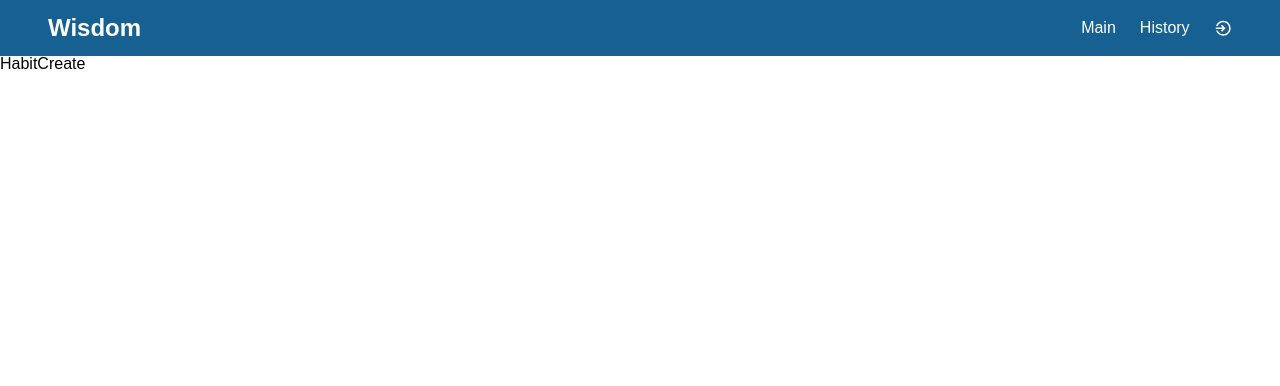
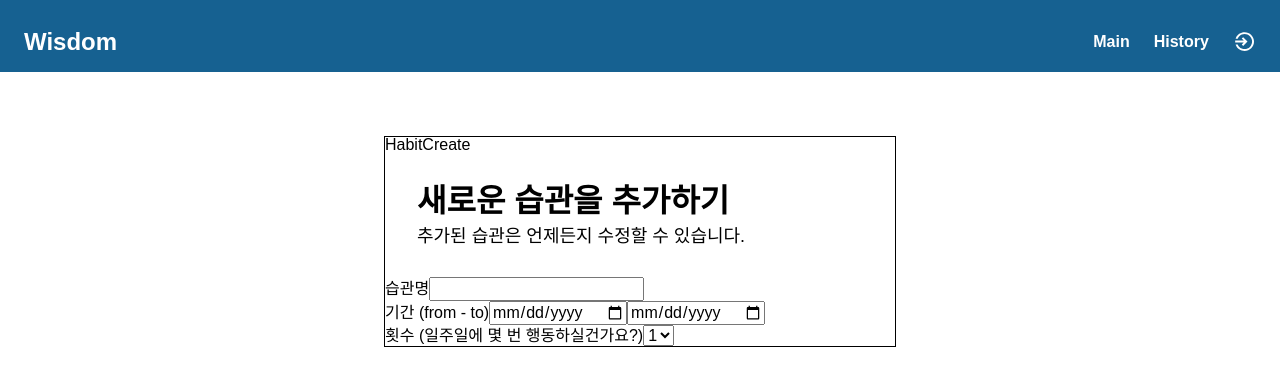
Before and after one commit to next-shiyon/wisdom, a React (Vite) app: page /habit/create in a window 1280 px wide. Shown: the top 386 px of the page. Built offline with nearby package versions, Linux system fonts and the light colour scheme.

Commit message:
🚧 WIP HabitCreate component and some styled-components

```diff
--- a/src/components/layout/index.tsx
+++ b/src/components/layout/index.tsx
@@ -3,6 +3,7 @@ import Header from '../header';
 import { GlobalStyles } from '../../styles/Global.styled';
 import { ThemeProvider } from 'styled-components';
 import { theme } from '../../styles/theme';
+import { MainContainer } from '../../styles/MainContainer.styled';
 
 export default function Layout() {
   return (
@@ -10,7 +11,9 @@ export default function Layout() {
       <ThemeProvider theme={theme}>
         <GlobalStyles />
         <Header />
-        <Outlet />
+        <MainContainer>
+          <Outlet />
+        </MainContainer>
       </ThemeProvider>
     </>
   );
--- a/src/pages/habit/HabitCreate.tsx
+++ b/src/pages/habit/HabitCreate.tsx
@@ -1,3 +1,39 @@
+import PageInfo from '../../components/shared/PageInfo/PageInfo';
+import { Flex } from '../../styles/Flex.styled';
+import { Input } from '../../styles/Input.styled';
+import { Select } from '../../styles/Select.styled';
+
 export default function HabitCreate() {
-  return <div>HabitCreate</div>;
+  return (
+    <>
+      HabitCreate
+      <PageInfo
+        title="새로운 습관을 추가하기"
+        description="추가된 습관은 언제든지 수정할 수 있습니다."
+      />
+      <Flex $direction="column">
+        <label>
+          습관명
+          <Input type="text" />
+        </label>
+        <label>
+          기간 (from - to)
+          <Input type="date" />
+          <Input type="date" />
+        </label>
+        <label>
+          횟수 (일주일에 몇 번 행동하실건가요?)
+          <Select>
+            <option value="dog">1</option>
+            <option value="dog">2</option>
+            <option value="dog">3</option>
+            <option value="dog">4</option>
+            <option value="dog">5</option>
+            <option value="dog">6</option>
+            <option value="dog">7</option>
+          </Select>
+        </label>
+      </Flex>
+    </>
+  );
 }
--- /dev/null
+++ b/src/styles/Flex.styled.ts
@@ -0,0 +1,6 @@
+import styled from 'styled-components';
+
+export const Flex = styled.div<{ $direction?: string }>`
+  display: flex;
+  flex-direction: ${({ $direction }) => $direction || 'row'};
+`;
--- a/src/styles/Header.styled.ts
+++ b/src/styles/Header.styled.ts
@@ -1,10 +1,14 @@
 import styled from 'styled-components';
 
 export const HeaderContainer = styled.header`
+  position: sticky;
+  top: -16px;
+  width: 100%;
+  height: 72px;
   display: flex;
   justify-content: space-between;
   align-items: center;
-  padding: 16px 48px;
+  padding: 12px 24px 0;
   background-color: ${({ theme }) => theme.backGroundColor.header};
 
   & a {
@@ -18,10 +22,11 @@ export const StyledNavigation = styled.ul`
   align-items: center;
   gap: 24px;
   text-transform: capitalize;
+  font-weight: 600;
 
-  svg {
+  & svg {
     display: block;
-    width: 1.15rem;
-    height: 1.15rem;
+    width: 1.45rem;
+    height: 1.45rem;
   }
 `;
--- /dev/null
+++ b/src/styles/Input.styled.ts
@@ -0,0 +1,3 @@
+import styled from 'styled-components';
+
+export const Input = styled.input``;
--- /dev/null
+++ b/src/styles/MainContainer.styled.ts
@@ -0,0 +1,10 @@
+import styled from 'styled-components';
+
+export const MainContainer = styled.main<{ $width?: string }>`
+  width: ${({ $width }) => $width || '40%'};
+  height: 100%;
+  margin-top: 5%;
+  margin-left: auto;
+  margin-right: auto;
+  border: 1px solid #000;
+`;
--- /dev/null
+++ b/src/styles/Select.styled.ts
@@ -0,0 +1,3 @@
+import styled from 'styled-components';
+
+export const Select = styled.select``;
```
Also changed, not shown: src/styles/HabitCreate.styled.ts (added).
